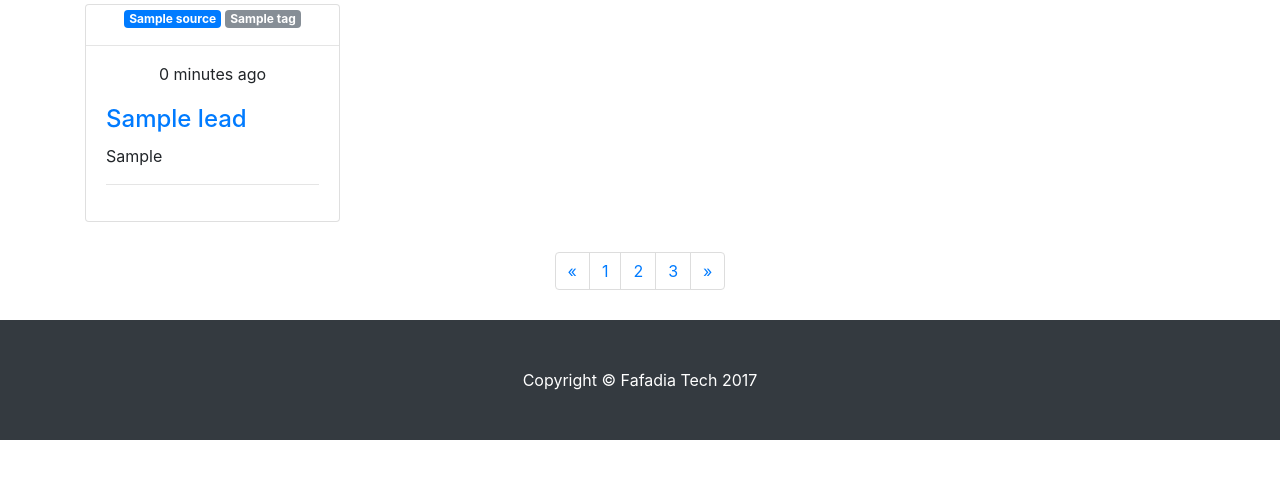
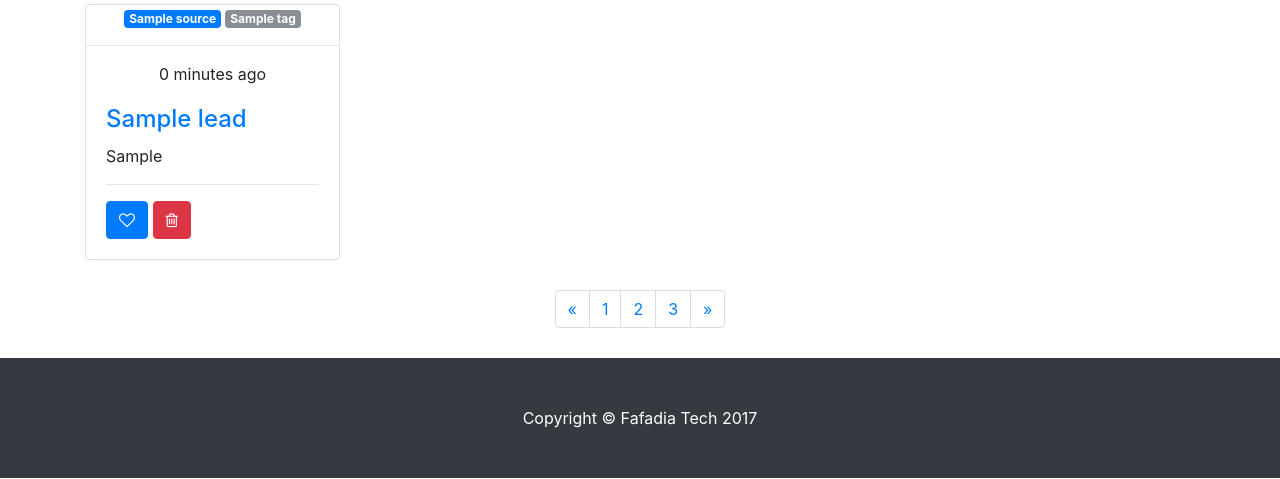
Before and after one commit to fafadiatech/django-ft-radar, a Django app: page /radar/ in a window 1280 px wide. Shown: the part 144-623 px from the top of the page. Run offline with Django 3.2, Linux system fonts and the light colour scheme; tables that the repository leaves empty hold one stand-in row (values such as "Sample post"); some libraries are stand-ins or nearby versions.

Commit message:
refactored templates

```diff
--- a/django_ft_radar/radar/templates/base.html
+++ b/django_ft_radar/radar/templates/base.html
@@ -15,7 +15,7 @@
 
     <!-- Custom styles for this template -->
     <link href="/static/css/four_column/4-col-portfolio.css" rel="stylesheet">
-
+    <link href="/static/css/font_awesome/font-awesome.min.css" rel="stylesheet" >
   </head>
 
   <body>
--- a/django_ft_radar/radar/templates/index.html
+++ b/django_ft_radar/radar/templates/index.html
@@ -24,6 +24,12 @@
               </h4>
               <p class="card-text">{{item.blurb|truncatechars:100}}</p>
               <hr/>
+              <a class="btn btn-primary" href="#navigation-main" aria-label="Skip to main navigation">
+                <i class="fa fa-heart-o" aria-hidden="true"></i>
+              </a>
+              <a class="btn btn-danger" href="path/to/settings" aria-label="Delete">
+                <i class="fa fa-trash-o" aria-hidden="true"></i>
+              </a>
             </div>
           </div>
         </div>
```
